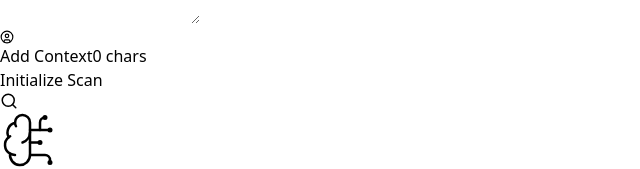
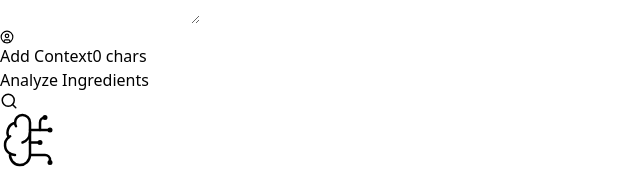
Before and after one commit to SushanthMusham/ENCODE-HACKATHON, a React app in the folder frontend/: page /judge in a window 1280 px wide. Shown: the part 150-319 px from the top of the page, without its empty margins (0-640 px from the left). Built offline with nearby package versions, Linux system fonts and the light colour scheme; the HTML template or start-up script is replaced by a standard one.

Commit message:
change intialize scan in judge page to analyze ingredients

```diff
--- a/frontend/src/pages/Judge.jsx
+++ b/frontend/src/pages/Judge.jsx
@@ -192,7 +192,7 @@ export default function Judge() {
             {loading ? (
               <> <Sparkles className="animate-spin" size={18} /> Processing... </>
             ) : (
-              <> Initialize Scan <Search size={18} className="group-hover:translate-x-1 transition-transform" /> </>
+              <> Analyze Ingredients <Search size={18} className="group-hover:translate-x-1 transition-transform" /> </>
             )}
           </button>
         </div>
```
